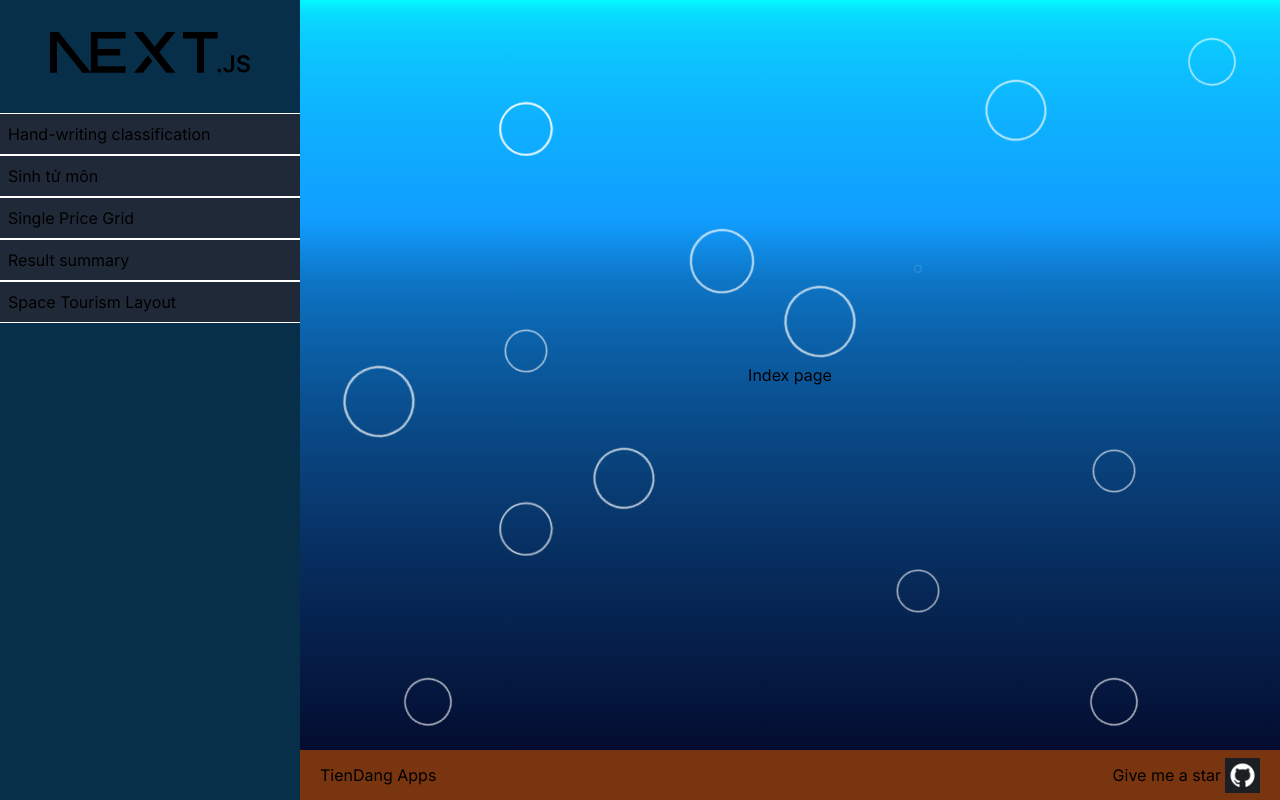
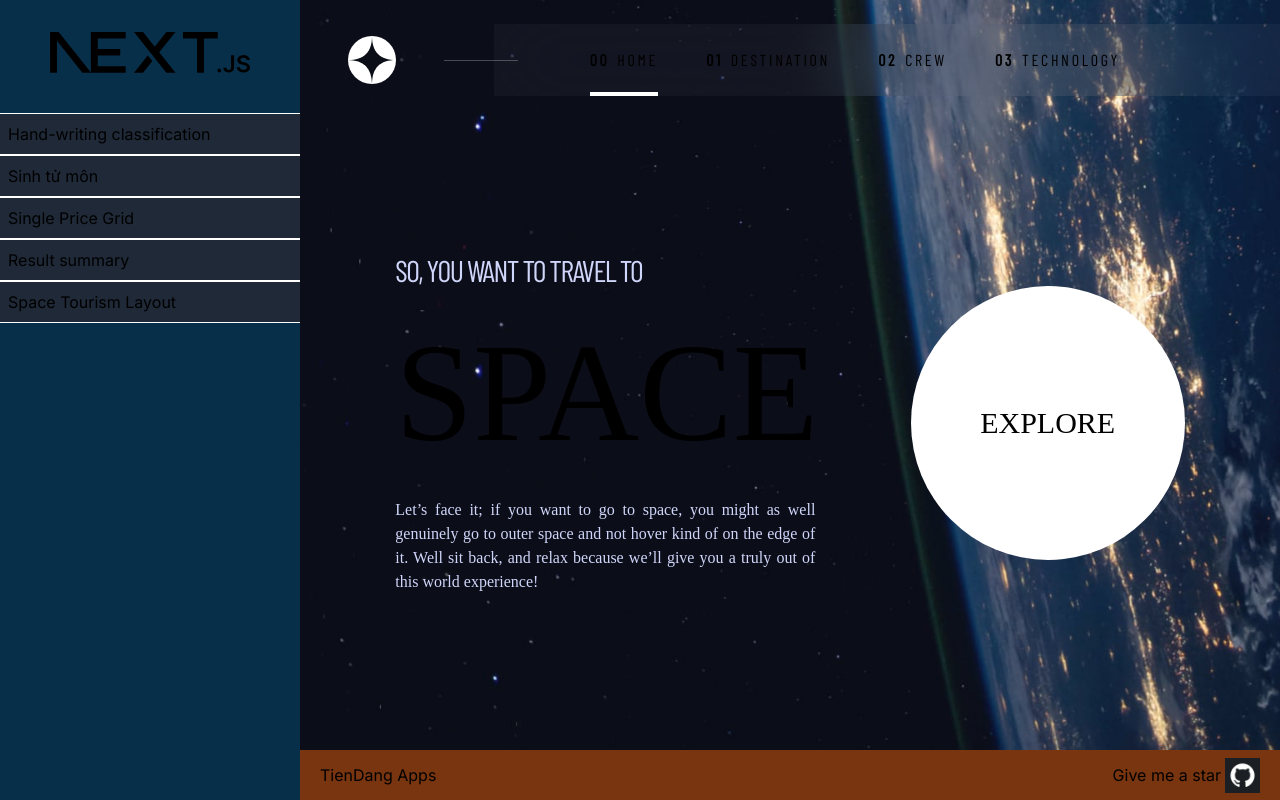
Before and after one commit to quoctienkt/quoctienkt, a Next.js app: page /test/ in a window 1280 px wide. Built offline with nearby package versions, Linux system fonts and the light colour scheme.

Commit message:
change home page

```diff
--- a/src/app/page.tsx
+++ b/src/app/page.tsx
@@ -1,6 +1,8 @@
 import { DefaultLayout } from "@/components/layout/defaultLayout/DefaultLayout";
 import { basePath } from "@/utils/assetUtil";
 import { Metadata } from "next";
+
+import SpaceTourismLayoutHomepage from "./previews/space-tourism-layout/page";
 
 export const metadata: Metadata = {
   title: "Tiến Đặng collection",
@@ -10,7 +12,9 @@ export const metadata: Metadata = {
 export default function Home() {
   return (
     <>
-      <DefaultLayout basePath={basePath}>Index page</DefaultLayout>
+      <DefaultLayout basePath={basePath}>
+        <SpaceTourismLayoutHomepage></SpaceTourismLayoutHomepage>
+      </DefaultLayout>
     </>
   );
 }
```
